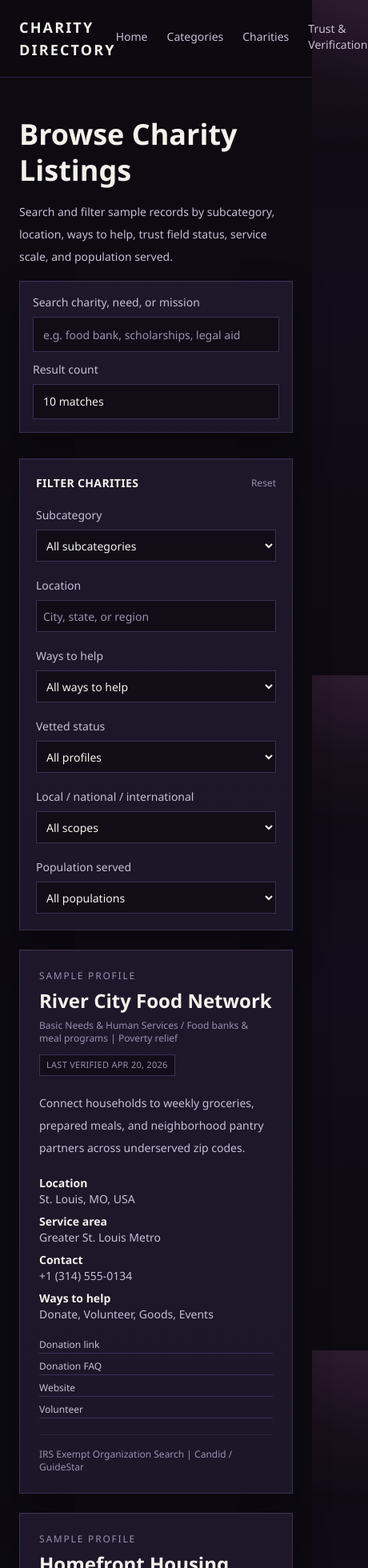
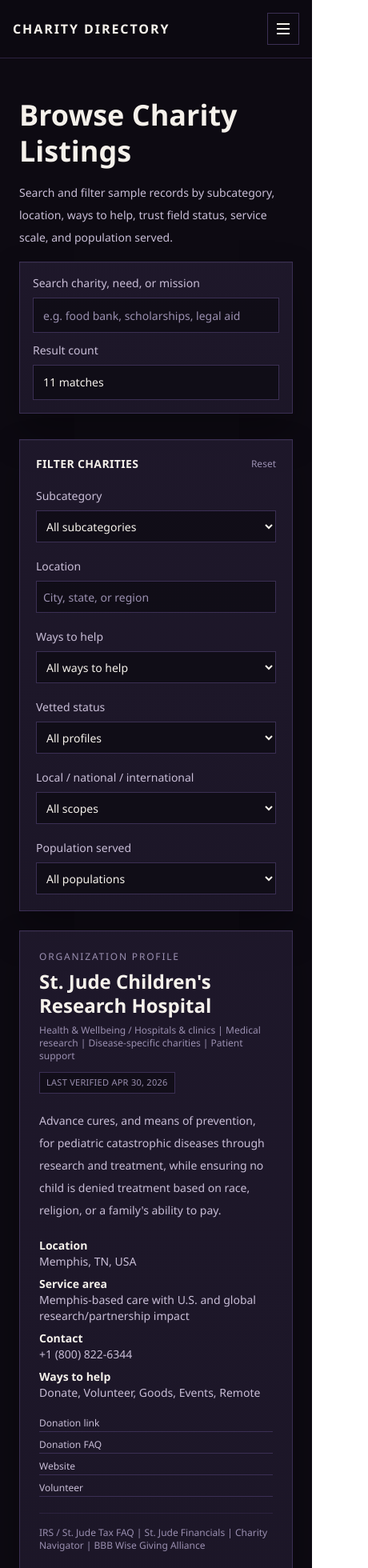
Before and after one commit to MSulSal/charity-directory, a Next.js app: page /charities in a window 390 px wide. Shown: the top 1960 px of the page at 80% size, 460 px wide, since content can reach past the window. Built offline with nearby package versions, Linux system fonts and the light colour scheme.

Commit message:
feat: add St. Jude real profile and mobile-first navigation improvements

```diff
--- a/src/components/CharityCard.tsx
+++ b/src/components/CharityCard.tsx
@@ -30,7 +30,9 @@ export function CharityCard({ charity, categoryName }: CharityCardProps) {
     <article className="dark-panel flex h-full flex-col gap-5 p-6">
       <div className="flex flex-wrap items-start justify-between gap-3">
         <div className="space-y-2">
-          <p className="text-xs tracking-[0.15em] text-[var(--color-text-faint)] uppercase">Sample profile</p>
+          <p className="text-xs tracking-[0.15em] text-[var(--color-text-faint)] uppercase">
+            {charity.sampleData ? "Sample profile" : "Organization profile"}
+          </p>
           <h3 className="font-semibold text-2xl leading-tight text-[var(--color-text-strong)]">
             <Link
               href={`/charities/${charity.slug}`}
--- a/src/components/CharityProfile.tsx
+++ b/src/components/CharityProfile.tsx
@@ -41,7 +41,7 @@ export function CharityProfile({
     <article className="mx-auto w-full max-w-7xl space-y-10 px-6 py-12 sm:px-8 lg:px-10 lg:py-16">
       <header className="dark-panel space-y-5 p-7 sm:p-10">
         <p className="text-xs tracking-[0.16em] text-[var(--color-text-faint)] uppercase">
-          Sample charity profile / {category.name}
+          {charity.sampleData ? "Sample charity profile" : "Organization profile"} / {category.name}
         </p>
         <h1 className="font-semibold text-4xl leading-tight text-[var(--color-text-strong)] sm:text-5xl">
           {charity.name}
--- a/src/components/FeaturedCharities.tsx
+++ b/src/components/FeaturedCharities.tsx
@@ -18,10 +18,10 @@ export function FeaturedCharities({
     <section className="mx-auto w-full max-w-7xl space-y-8 px-6 py-14 sm:px-8 lg:px-10 lg:py-20">
       <div className="max-w-4xl space-y-3">
         <h2 className="font-semibold text-3xl leading-tight text-[var(--color-text-strong)] sm:text-4xl">
-          Featured Sample Charities
+          Featured Charity Profiles
         </h2>
         <p className="text-sm leading-7 text-[var(--color-text-muted)]">
-          These profiles are sample records for product prototyping. They demonstrate structured fields for trust and verification without asserting live third-party ratings.
+          This section mixes prototype sample records with pilot real-data records so we can tune card detail density, trust fields, and action links.
         </p>
       </div>
 
--- a/src/components/SearchBar.tsx
+++ b/src/components/SearchBar.tsx
@@ -74,7 +74,7 @@ export function SearchBar({
 
       <button
         type="submit"
-        className="h-12 border border-[var(--color-saffron)] bg-[var(--color-saffron)] px-6 text-sm font-semibold text-[var(--color-obsidian)] transition hover:brightness-95"
+        className="h-12 w-full border border-[var(--color-saffron)] bg-[var(--color-saffron)] px-6 text-sm font-semibold text-[var(--color-obsidian)] transition hover:brightness-95 sm:w-auto"
       >
         Search Directory
       </button>
--- a/src/components/layout/Header.tsx
+++ b/src/components/layout/Header.tsx
@@ -1,3 +1,6 @@
+"use client";
+
+import { useState } from "react";
 import Link from "next/link";
 
 const navLinks = [
@@ -8,14 +11,41 @@ const navLinks = [
 ];
 
 export function Header() {
+  const [isOpen, setIsOpen] = useState(false);
+
   return (
     <header className="sticky top-0 z-40 border-b border-[var(--color-border-soft)] bg-[rgb(13_10_18/86%)] text-[var(--color-text-strong)] backdrop-blur-md">
-      <div className="mx-auto flex w-full max-w-7xl items-center justify-between px-6 py-5 sm:px-8 lg:px-10">
-        <Link href="/" className="text-lg font-semibold tracking-[0.12em] uppercase">
+      <div className="mx-auto flex w-full max-w-7xl items-center justify-between px-4 py-4 sm:px-8 lg:px-10">
+        <Link href="/" className="text-base font-semibold tracking-[0.12em] uppercase sm:text-lg">
           Charity Directory
         </Link>
 
-        <nav aria-label="Primary" className="flex items-center gap-6 text-sm text-[var(--color-text-muted)]">
+        <button
+          type="button"
+          onClick={() => setIsOpen((open) => !open)}
+          className="inline-flex h-10 w-10 items-center justify-center border border-[var(--color-border)] text-[var(--color-text-strong)] md:hidden"
+          aria-expanded={isOpen}
+          aria-controls="mobile-nav"
+          aria-label={isOpen ? "Close menu" : "Open menu"}
+        >
+          <span className="sr-only">Menu</span>
+          <span className="relative block h-3.5 w-4">
+            <span
+              className={`absolute left-0 top-0 block h-0.5 w-4 bg-current transition ${isOpen ? "translate-y-1.5 rotate-45" : ""}`}
+            />
+            <span
+              className={`absolute left-0 top-1.5 block h-0.5 w-4 bg-current transition ${isOpen ? "opacity-0" : "opacity-100"}`}
+            />
+            <span
+              className={`absolute left-0 top-3 block h-0.5 w-4 bg-current transition ${isOpen ? "-translate-y-1.5 -rotate-45" : ""}`}
+            />
+          </span>
+        </button>
+
+        <nav
+          aria-label="Primary"
+          className="hidden items-center gap-6 text-sm text-[var(--color-text-muted)] md:flex"
+        >
           {navLinks.map((link) => (
             <Link
               key={link.href}
@@ -27,6 +57,27 @@ export function Header() {
           ))}
         </nav>
       </div>
+
+      <div
+        id="mobile-nav"
+        className={`${isOpen ? "block" : "hidden"} border-t border-[var(--color-border-soft)] bg-[rgb(13_10_18/96%)] md:hidden`}
+      >
+        <nav aria-label="Mobile primary" className="mx-auto w-full max-w-7xl px-4 py-3">
+          <ul className="grid gap-1">
+            {navLinks.map((link) => (
+              <li key={link.href}>
+                <Link
+                  href={link.href}
+                  onClick={() => setIsOpen(false)}
+                  className="block border border-transparent px-3 py-2 text-sm text-[var(--color-text-muted)] transition hover:border-[var(--color-border)] hover:bg-[var(--color-surface-2)] hover:text-[var(--color-text-strong)]"
+                >
+                  {link.label}
+                </Link>
+              </li>
+            ))}
+          </ul>
+        </nav>
+      </div>
     </header>
   );
 }
--- a/src/data/charities.ts
+++ b/src/data/charities.ts
@@ -4,6 +4,93 @@ const verificationFieldNotice =
   "Sample verification field only. No live watchdog rating is asserted in this prototype.";
 
 export const charities: CharityOrganization[] = [
+  {
+    id: "charity-000",
+    slug: "st-jude-childrens-research-hospital",
+    name: "St. Jude Children's Research Hospital",
+    mission:
+      "Advance cures, and means of prevention, for pediatric catastrophic diseases through research and treatment, while ensuring no child is denied treatment based on race, religion, or a family's ability to pay.",
+    sampleData: false,
+    categorySlug: "health-wellbeing",
+    subcategories: [
+      "Hospitals & clinics",
+      "Medical research",
+      "Disease-specific charities",
+      "Patient support",
+    ],
+    populationServed: [
+      "Children with cancer",
+      "Children with catastrophic diseases",
+      "Families and caregivers",
+    ],
+    serviceScale: "International",
+    serviceArea: "Memphis-based care with U.S. and global research/partnership impact",
+    contact: {
+      phone: "+1 (800) 822-6344",
+      email: "donors@stjude.org",
+      addressLine1: "262 Danny Thomas Place",
+      city: "Memphis",
+      state: "TN",
+      postalCode: "38105",
+      country: "USA",
+    },
+    links: {
+      website: "https://www.stjude.org/",
+      donate: "https://www.stjude.org/donate/donate-to-st-jude.html",
+      donationFaq:
+        "https://www.stjude.org/about-st-jude/faq/how-can-i-donate-to-st-jude.html",
+      volunteer: "https://www.stjude.org/get-involved/volunteer-locally.html",
+      form990:
+        "https://www.stjude.org/content/dam/en_US/shared/www/about-st-jude/financial-information/st-jude-financials-990-irs-form-2024.pdf",
+    },
+    social: {
+      facebook: "https://www.facebook.com/stjude",
+      instagram: "https://www.instagram.com/stjude",
+      x: "https://twitter.com/StJude",
+      youtube: "https://www.youtube.com/user/MyStJude",
+    },
+    waysToHelp: ["Donate", "Volunteer", "Goods", "Events", "Remote"],
+    goodsDonationInfo:
+      "St. Jude publishes a 'Donate Toys to St. Jude Patients' option for needed items that support patient activities and playrooms.",
+    verificationBadges: [
+      {
+        source: "IRS / St. Jude Tax FAQ",
+        label: "501(c)(3) status and EIN listed on St. Jude FAQ",
+        status: "listed",
+        url: "https://www.stjude.org/about-st-jude/faq/is-my-donation-tax-deductible.html",
+        updatedAt: "2026-04-30",
+      },
+      {
+        source: "St. Jude Financials",
+        label: "Organization Form 990 published on financials page",
+        status: "listed",
+        url: "https://www.stjude.org/about-st-jude/financials.html",
+        updatedAt: "2026-04-30",
+      },
+      {
+        source: "Charity Navigator",
+        label: "Impact report link provided by St. Jude financials page",
+        status: "listed",
+        url: "https://www.charitynavigator.org/ein/351044585",
+        updatedAt: "2026-04-30",
+        note: "Charity Navigator link shown on St. Jude financials page.",
+      },
+      {
+        source: "BBB Wise Giving Alliance",
+        label: "Accreditation link provided by St. Jude financials page",
+        status: "listed",
+        url: "https://give.org/charity-reviews/health/alsac-st-jude-childrens-research-hospital-in-memphis-tn-9999-2903",
+        updatedAt: "2026-04-30",
+        note: "BBB accreditation link shown on St. Jude financials page.",
+      },
+    ],
+    ein: "62-0646012",
+    status501c3:
+      "St. Jude states it is a tax-exempt 501(c)(3) organization under the Internal Revenue Code.",
+    lastVerified: "2026-04-30",
+    notes:
+      "Pilot real-data profile sourced from stjude.org pages and linked third-party watchdog pages referenced by St. Jude.",
+  },
   {
     id: "charity-001",
     slug: "river-city-food-network",
--- a/src/types/charity.ts
+++ b/src/types/charity.ts
@@ -63,7 +63,7 @@ export interface CharityOrganization {
   slug: string;
   name: string;
   mission: string;
-  sampleData: true;
+  sampleData: boolean;
   categorySlug: string;
   subcategories: string[];
   populationServed: string[];
```
Also changed, not shown: src/components/CategoryDropdownExplorer.tsx (+8 -4 lines).
